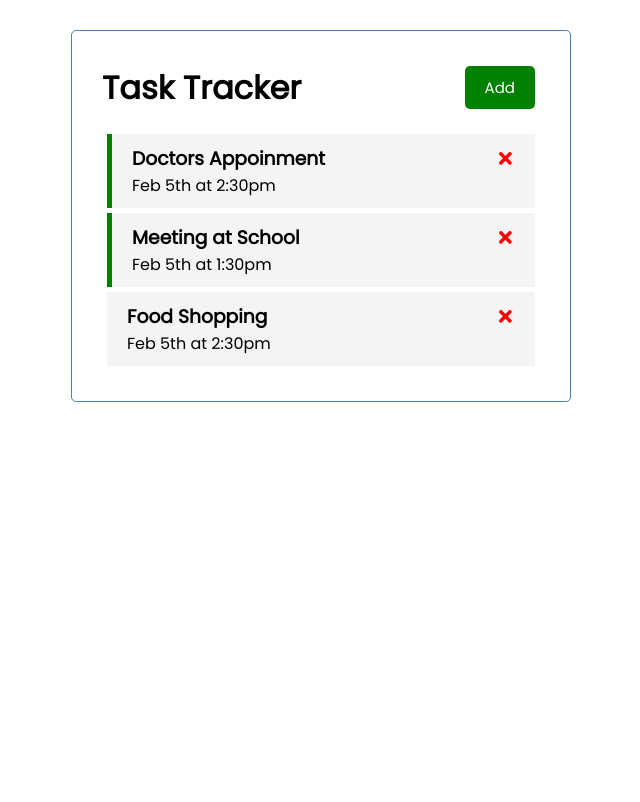
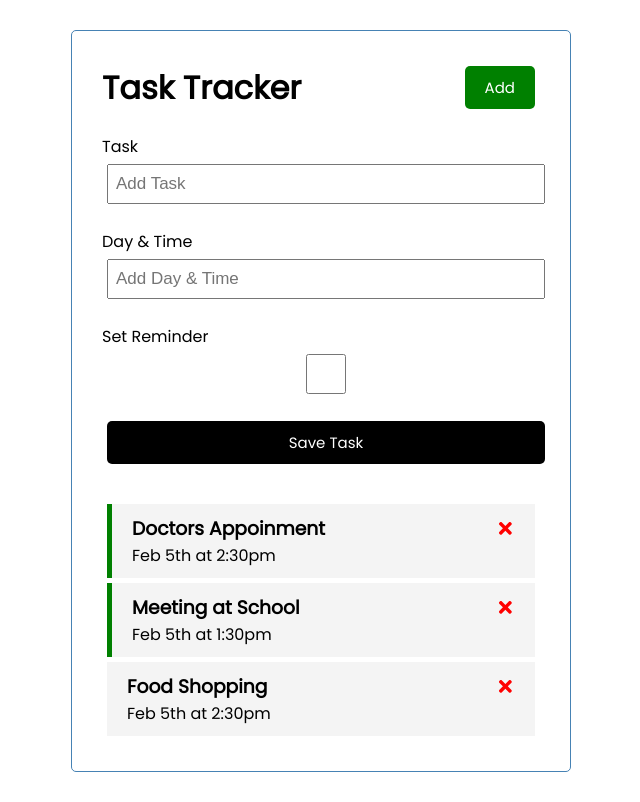
Before and after one commit to sarwarsunjid/react-task-tracker, a React (Create React App) app: page / in a window 1280 px wide. Shown: the whole page, without its empty margins (319-959 px from the left). Built offline with nearby package versions, Linux system fonts and the light colour scheme.

Commit message:
Create Form, Add Task Form

```diff
--- a/src/App.js
+++ b/src/App.js
@@ -7,6 +7,9 @@
 
 //import Task
 import Tasks from './components/Tasks'
+
+//Add Add Task
+import AddTask from './components/AddTask'
 
 function App() {
   //moved from Task.js file for global state
@@ -53,6 +56,7 @@
       {/* <Header title="Programmer" />  */}
       {/* <Header title={1} /> */}
       <Header />
+      <AddTask/>
       {tasks.length>0 ? (<Tasks tasks ={tasks}
       onDelete= {deleteTask} onToggle={toggleReminder} />
       ) : (
--- /dev/null
+++ b/src/components/AddTask.js
@@ -0,0 +1,23 @@
+
+
+const AddTask = () => {
+    return (
+        <form className='add-form'>
+        <div className='form-control'>
+            <label>Task</label>
+            <input type='text' placeholder='Add Task' />
+        </div>
+        <div className='form-control'>
+            <label>Day & Time</label>
+            <input type='text' placeholder='Add Day & Time' />
+        </div>
+        <div className='form-control'>
+            <label>Set Reminder</label>
+            <input type='checkbox' />
+        </div>
+      <input type='submit' value='Save Task' className='btn btn-block' />
+    </form>
+    )
+}
+
+export default AddTask
```
